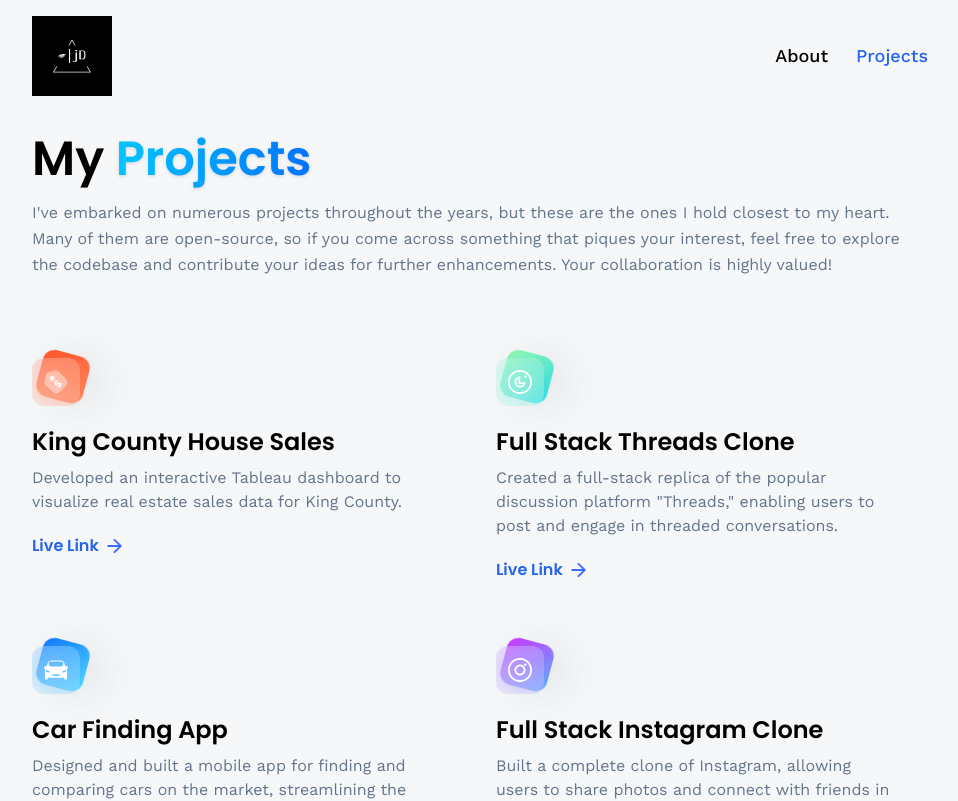
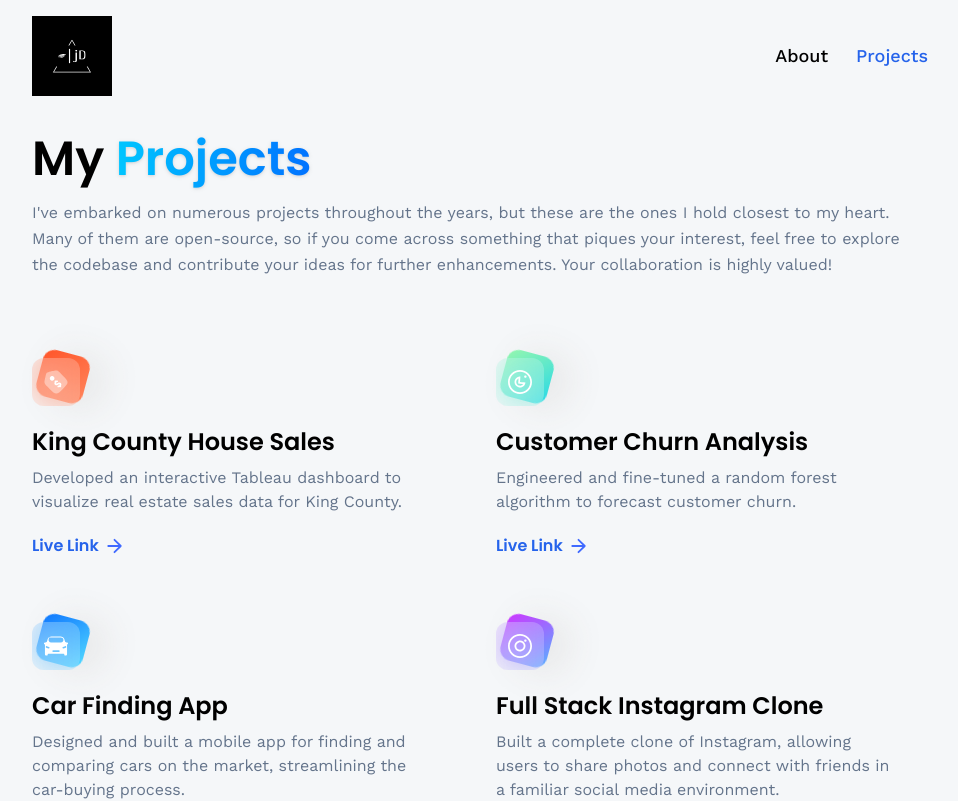
Before and after one commit to jdeora/jay-portfolio, a React (Vite) app: page /projects in a window 1280 px wide. Shown: the top 801 px of the page, without its empty margins (160-1118 px from the left). Built offline with nearby package versions, Linux system fonts and the light colour scheme; no server answers.

Commit message:
Update index.js

```diff
--- a/src/constants/index.js
+++ b/src/constants/index.js
@@ -166,8 +166,8 @@
     {
         iconUrl: threads,
         theme: 'btn-back-green',
-        name: 'Full Stack Threads Clone',
-        description: 'Created a full-stack replica of the popular discussion platform "Threads," enabling users to post and engage in threaded conversations.',
+        name: 'Customer Churn Analysis',
+        description: 'Engineered and fine-tuned a random forest algorithm to forecast customer churn.',
         link: 'https://github.com/adrianhajdin/threads',
     },
     {
```
